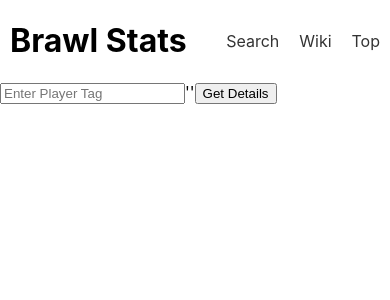
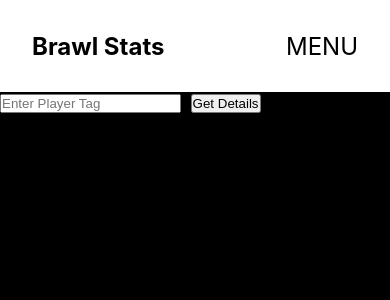
Before and after one commit to HugoDortoka/Brawlstats, a React (Create React App) app in the folder client/: page / in a window 390 px wide. Shown: the top 300 px of the page. Built offline with nearby package versions, Linux system fonts and the light colour scheme.

Commit message:
Header responsive

```diff
--- a/client/package.json
+++ b/client/package.json
@@ -3,6 +3,8 @@
   "version": "0.1.0",
   "private": true,
   "dependencies": {
+    "@fortawesome/fontawesome-svg-core": "^6.5.2",
+    "@fortawesome/react-fontawesome": "^0.2.0",
     "@testing-library/jest-dom": "^5.17.0",
     "@testing-library/react": "^13.4.0",
     "@testing-library/user-event": "^13.5.0",
--- a/client/src/CSS/main.css
+++ b/client/src/CSS/main.css
@@ -1,62 +1,108 @@
-.header {
-  display: flex;
-  justify-content: space-between;
-  align-items: center;
+*{
+    margin: 0;
+    padding: 0;
+    box-sizing: border-box;
+
 }
 
-.right {
+body{
+    background-color: #000000;
+}
+
+li{
+    list-style: none;
+}
+a{
+    text-decoration: none;
+    color: #000000;
+    font-size: 1rem;
+}
+a:hover {
+    color: #0A73E5;
+}
+
+header {
+    background-color: white ;
+     position: relative;
+     padding: 0 2rem;
+     padding-top: 1rem; /* padding en la parte superior */
+     padding-bottom: 1rem; /* padding en la parte inferior */
+}
+
+.navbar {
+    width: 100%;
+    height: 60px;
+    max-width: 1200px;
+    margin: 0 auto;
     display: flex;
     align-items: center;
+    justify-content: space-between;
 }
 
-/* Añadir padding a la izquierda de "Brawl Stats" */
-.left h1 {
-  padding-left: 200px;
+.navbar .logo a{
+    font-size: 1.5rem;
+    font-weight: bold;
 }
 
-/* Añadir padding a la derecha de "Login" */
-.right .link:last-child {
-  padding-right: 200px;
+.navbar .links {
+    display: flex;
+    gap: 2rem;
+}
+.navbar .toggle_btn{
+    font-size: 1.5rem;
+    cursor: pointer;
+    display: none;
 }
 
-/* Estilo del botón de menú para dispositivos móviles */
-.menu-button {
-  display: none; /* Ocultar el botón en pantallas grandes */
-  background: none;
-  border: none;
-  font-size: 1rem;
-  cursor: pointer;
+.action_btn {
+    color: #0A73E5;
+}
+.action_btn:hover {
+    color: #054c97;
 }
 
-/* Estilos del menú desplegable en dispositivos móviles */
-.right.open {
-  display: flex;
-  flex-direction: column;
+.dropdown_menu {
+    display: none;
     position: absolute;
-  top: 100%;
-  left: 0;
-  width: 100%;
-  background-color: #fff;
-  border: 1px solid #ccc;
+    border-radius: 15px;
+    right: 2rem;
+    top: 60px;
+    height: 0;
+    width: 300px;
+    background: rgba(255, 255, 255, 0.1);
+    backdrop-filter: blur(15px);
+    overflow: hidden;
+    transition: height .2s cubic-bezier(0.175, 0.885, 0.32, 1.275);
 }
 
-/* Estilos de los enlaces del menú en dispositivos móviles */
-.link {
-  padding: 10px;
-  text-align: center;
-  text-decoration: none;
-  color: #333;
+.dropdown_menu.open{
+    height: 200px;
 }
 
-/* Mostrar el botón de menú solo en dispositivos móviles */
-@media (max-width: 768px) {
-  .menu-button {
+.dropdown_menu li {
+    padding: 0.7rem;
+    display: flex;
+    align-items: center;
+    justify-content: center;
+}
+
+@media(max-width: 992px){
+    .navbar .links, .navbar .action_btn{
+        display: none;
+    }
+
+    .navbar .toggle_btn {
         display: block;
     }
-  .left h1 {
-    padding-left: 10px;
-  }
-  .right {
-    display: none; /* Ocultar el menú en pantallas pequeñas */
+
+    .dropdown_menu {
+        display: block;
     }
 }
+
+@media(max-width: 576px){
+    .dropdown_menu {
+        left: 2rem;
+        width: unset;
+    }
+}
--- a/client/src/components/Layout.js
+++ b/client/src/components/Layout.js
@@ -1,42 +1,49 @@
-import { Outlet } from "react-router-dom"
-
-import React, { useState } from 'react';
+import { Outlet } from "react-router-dom";
+import React, { useState, useEffect } from 'react';
 import { Link } from 'react-router-dom';
 import '../CSS/main.css';
 
 function Layout() {
-  const [menuOpen, setMenuOpen] = useState(false);
+  useEffect(() => {
+    const toggleBtn = document.querySelector('.toggle_btn');
+    const dropDownMenu = document.querySelector('.dropdown_menu');
 
-  const toggleMenu = () => {
-    setMenuOpen(!menuOpen);
-  };
+    const toggleMenu = () => {
+      dropDownMenu.classList.toggle('open');
+      const isOpen = dropDownMenu.classList.contains('open');
+      toggleBtn.textContent = isOpen ? 'CERRAR' : 'MENU';
+    };
+
+    toggleBtn.addEventListener('click', toggleMenu);
+
+    // Limpia el evento al desmontar el componente
+    return () => toggleBtn.removeEventListener('click', toggleMenu);
+  }, []); // Asegura que se ejecute solo una vez después del montaje inicial
 
   return (
     <div>
-      <header className="header">
-        <div className="left">
-          <h1>Brawl Stats</h1>
-        </div>
-        <div className="middle">
-          {/* Enlaces del menú */}
-          <Link to="/" className="link">Search</Link>
-          <Link to="/wiki" className="link">Wiki</Link>
-          <Link to="/top" className="link">Top</Link>
-        </div>
-        <div className={`right ${menuOpen ? 'open' : ''}`}>
-          {/* Botón de menú para dispositivos móviles */}
-          <button className="menu-button" onClick={toggleMenu}>
-            Menu
-          </button>
-          {/* Enlaces de registro y inicio de sesión */}
-          <div>
-            <Link to="/register" className="link">Register</Link>
-            <span className="link"> | </span>
-            <Link to="/login" className="link">Login</Link>
+      <header>
+        <div className="navbar">
+          <div className="logo"><Link to="/" className="logo">Brawl Stats</Link></div>
+
+          <ul className="links">
+            <li><Link to="/" className="link">Search</Link></li>
+            <li><Link to="/wiki" className="link">Wiki</Link></li>
+            <li><Link to="/top" className="link">Top</Link></li>
+          </ul>
+          <Link to="/login" className="action_btn">Log In</Link>
+          <div className="toggle_btn">
+            MENU
           </div>
         </div>
+        <div className="dropdown_menu">
+          <li><Link to="/" className="link">Search</Link></li>
+          <li><Link to="/wiki" className="link">Wiki</Link></li>
+          <li><Link to="/top" className="link">Top</Link></li>
+          <li><Link to="/login" className="action_btn">Log In</Link></li>
+        </div>
       </header>
-      {/* Outlet para mostrar el contenido */}
+
       <Outlet />
     </div>
   );
```
Also changed, not shown: 1 other file (tests, documents, lock files or other folders). Lines whose indentation alone changed are shown as unchanged.
